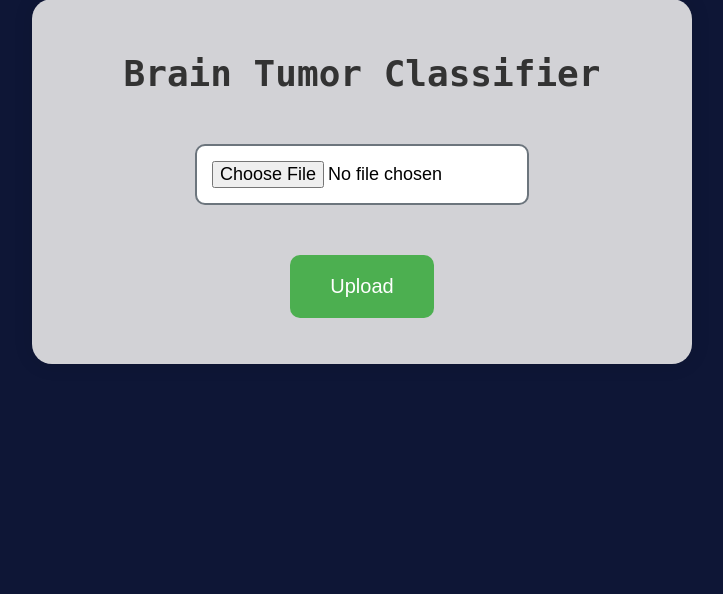
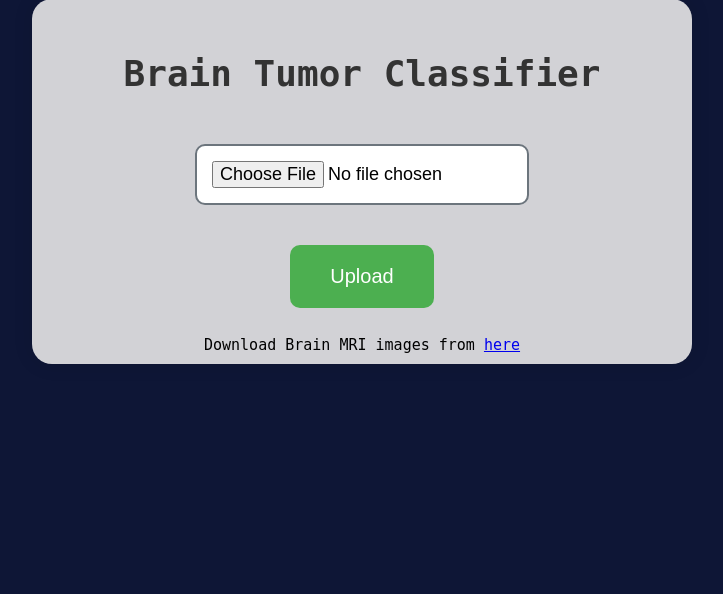
Before and after one commit to Mdkaifq/final-year-project, a Django app: page / in a window 1280 px wide. Shown: the part 111-705 px from the top of the page, without its empty margins (278-1001 px from the left). Run offline with Django 5.2, Linux system fonts and the light colour scheme; parts of the project's set-up code (start-up, migrations or seed data) failed here and were passed over.

Commit message:
Update imgclassifier.html

```diff
--- a/templates/imgclassifier.html
+++ b/templates/imgclassifier.html
@@ -64,7 +64,7 @@
         outline: none;
         transition: background-color 0.3s ease;
         display: block;
-        margin: 50px auto 20px;
+        margin: 40px auto 20px;
     }
 
     button[type="submit"]:hover {
@@ -92,6 +92,12 @@
     body{
         background-color: rgb(14, 22, 54);
     }
+    .images-link{
+        font-size: 15px;
+        font-family: monospace;
+        font-weight: 500;
+        margin-top: 28px;
+    }
 
 </style>
 <div class="container">
@@ -100,6 +106,7 @@
         {% csrf_token %}
         <input type="file" name="image" id="inputField">
         <button type="submit" id="submitButton" >Upload</button>
+                <p class="images-link">Download Brain MRI images from <a href="https://drive.google.com/drive/folders/1a6meaKx5kKuI2najmo3PElZ4AfgWUps_?usp=drive_link" target="_blank" class="images-link">here</a></p>
     </form>
     {% if result %}
         <div class="result">Result: {{ result }}</div>
```
